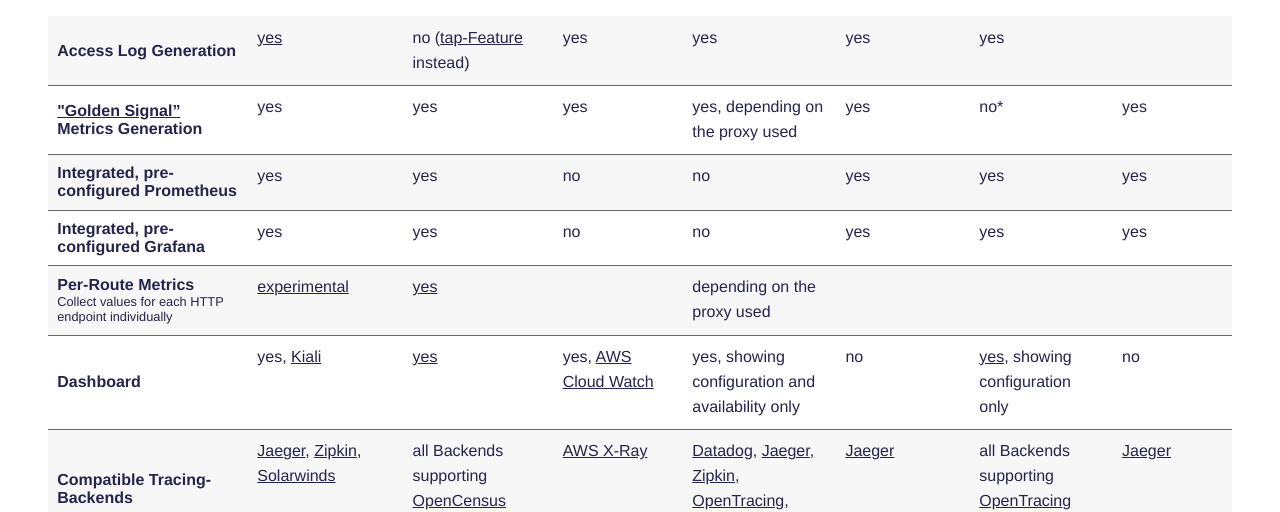
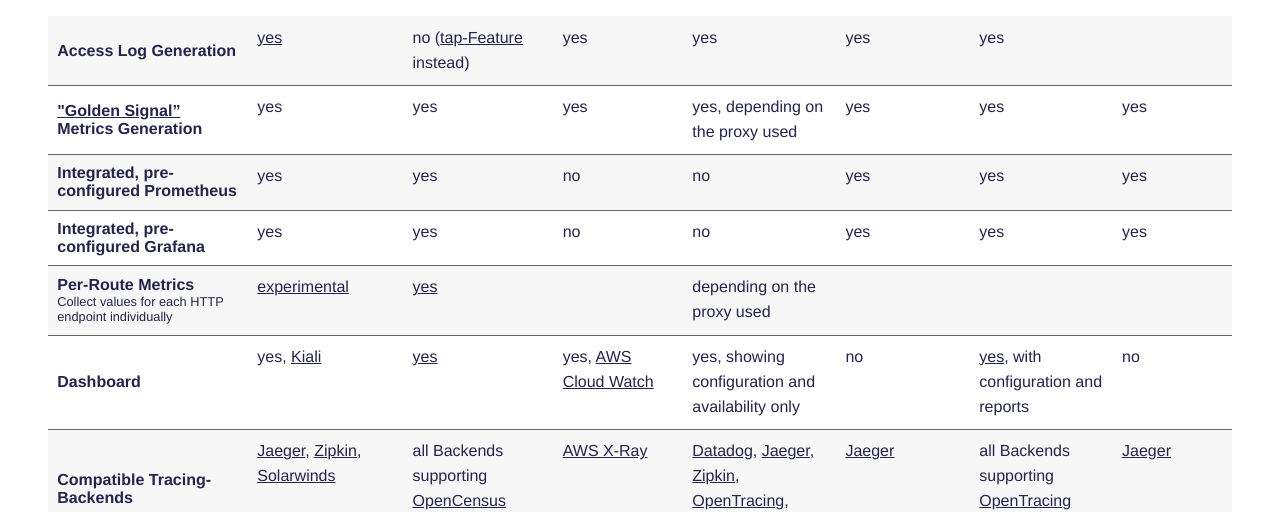
Before and after one commit to servicemesh-es/servicemesh.es, a Jekyll site: the page built from index.md, in a window 1280 px wide and 900 px high, scrolled down 7176 px. Shown: the part 162-674 px from the top of the window. Built offline with Jekyll 4.4.1, drawn with Linux system fonts in a browser that asks for light colours; some web fonts are replaced.

Commit message:
docs(kuma): updating to latest version

```diff
--- a/_includes/comparison.html
+++ b/_includes/comparison.html
@@ -289,7 +289,7 @@
         <td>yes</td>
         <td>yes, depending on the proxy used</td>
         <td>yes</td>
-        <td>no*</td>
+        <td>yes</td>
         <td>yes</td>
       </tr>
       <tr>
@@ -329,7 +329,7 @@
         <td>yes, <a href="http://aws.amazon.com/cloudwatch/" target="_blank">AWS Cloud Watch</a></td>
         <td>yes, showing configuration and availability only</td>
         <td>no</td>
-        <td><a href="https://kuma.io/docs/latest/documentation/gui" target="_blank">yes</a>, showing configuration only</td>
+        <td><a href="https://kuma.io/docs/latest/documentation/gui" target="_blank">yes</a>, with configuration and reports</td>
         <td>no</td>
       </tr>
       <tr>
```
